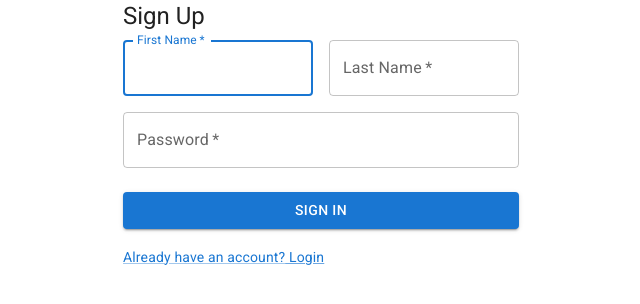
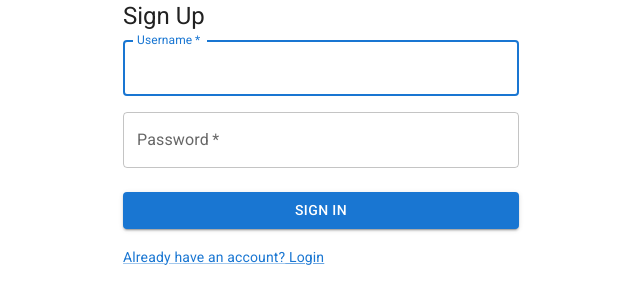
Before and after one commit to maddiewaldie/COEN-174-Project, a React (Create React App) app in the folder frontend/: page /signup in a window 1280 px wide. Shown: the top 304 px of the page, without its empty margins (319-959 px from the left). Built offline with nearby package versions, Linux system fonts and the light colour scheme.

Commit message:
Changed sign up to just have a username

```diff
--- a/frontend/src/UserInfoView/LogIn.js
+++ b/frontend/src/UserInfoView/LogIn.js
@@ -60,10 +60,10 @@
                     margin="normal"
                     required
                     fullWidth
-                    id="name"
-                    label="Name"
-                    name="name"
-                    autoComplete="name"
+                    id="username"
+                    label="Username"
+                    name="username"
+                    autoComplete="username"
                     autoFocus
                   />
                   <TextField
--- a/frontend/src/UserInfoView/SignUp.js
+++ b/frontend/src/UserInfoView/SignUp.js
@@ -41,24 +41,15 @@
             </Typography>
                 <Box component="form" noValidate onSubmit={handleSubmit} sx={{ mt: 1 }}>
                   <Grid container spacing ={2}>
-                      <Grid item xs={12} sm={6}>
+                      <Grid item xs={12} sm={12}>
                         <TextField
                             autoComplete="given-name"
-                            name ="firstName"
+                            name ="username"
                             required
                             fullWidth
-                            id="firstName"
-                            label="First Name"
+                            id="username"
+                            label="Username"
                             autoFocus
-                        />
-                      </Grid>
-                      <Grid item xs={12} sm={6}>
-                        <TextField
-                            name ="lastName"
-                            required
-                            fullWidth
-                            id="lastName"
-                            label="Last Name"
                         />
                       </Grid>
                       <Grid item xs={12} >
```
